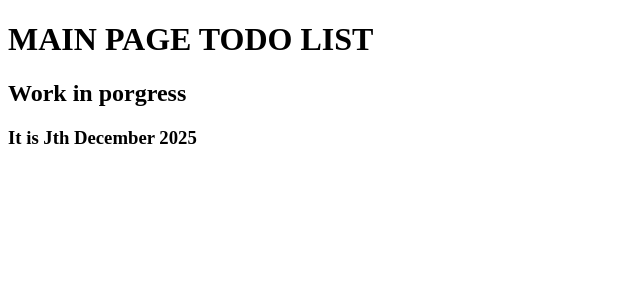
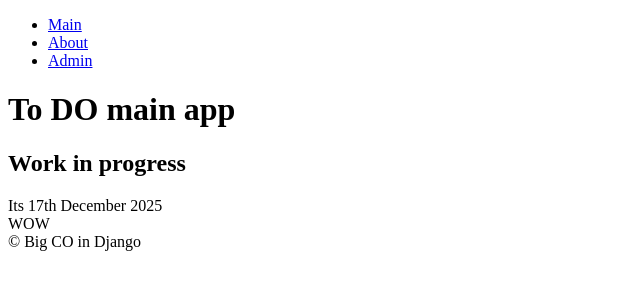
Before and after one commit to zarcon1984-prog/dj-todo, a Django app: page / in a window 1280 px wide. Shown: the top 300 px of the page, without its empty margins (0-640 px from the left). Run offline with Django 5.2, Linux system fonts and the light colour scheme.

Commit message:
u index page

```diff
--- /dev/null
+++ b/templates/base.html
@@ -0,0 +1,18 @@
+<!DOCTYPE html>
+<html lang="en">
+<head>
+  <meta charset="UTF-8">
+  <title>{% block title %}
+  	base title
+  {% endblock %}</title>
+</head>
+<body>
+{% include 'comp/navbar.html' %}
+{% block body %}
+	base body
+{% endblock %}
+</body>
+<footer>
+  &copy; Big CO in Django
+</footer>
+</html>
--- /dev/null
+++ b/templates/comp/navbar.html
@@ -0,0 +1,9 @@
+
+
+<nav>
+  <ul>
+    <li><a href="#">Main</a></li>
+    <li><a href="#">About</a></li>
+    <li><a href="#">Admin</a></li>
+  </ul>
+</nav>
--- a/templates/index.html
+++ b/templates/index.html
@@ -1,12 +1,15 @@
-<!DOCTYPE html>
-<html lang="en">
-<head>
-  <meta charset="UTF-8">
-  <title>ToDO APP MAIN</title>
-</head>
-<body>
-<h1>MAIN PAGE TODO LIST</h1>
-<h2>Work in porgress</h2>
-<h3>It is {% now 'JS F Y ' %}</h3>
-</body>
-</html>
+
+{% extends 'base.html' %}
+
+{% block title %}
+	ToDO APP
+{% endblock  %}
+
+{% block body %}
+  <h1>To DO main app</h1>
+  <h2>Work in progress</h2>
+  Its {% now 'jS F Y' %}
+ <div>
+   <div>WOW</div>
+ </div>
+{% endblock %}
```
Also changed, not shown: manage.py (added, +22 -0 lines).
